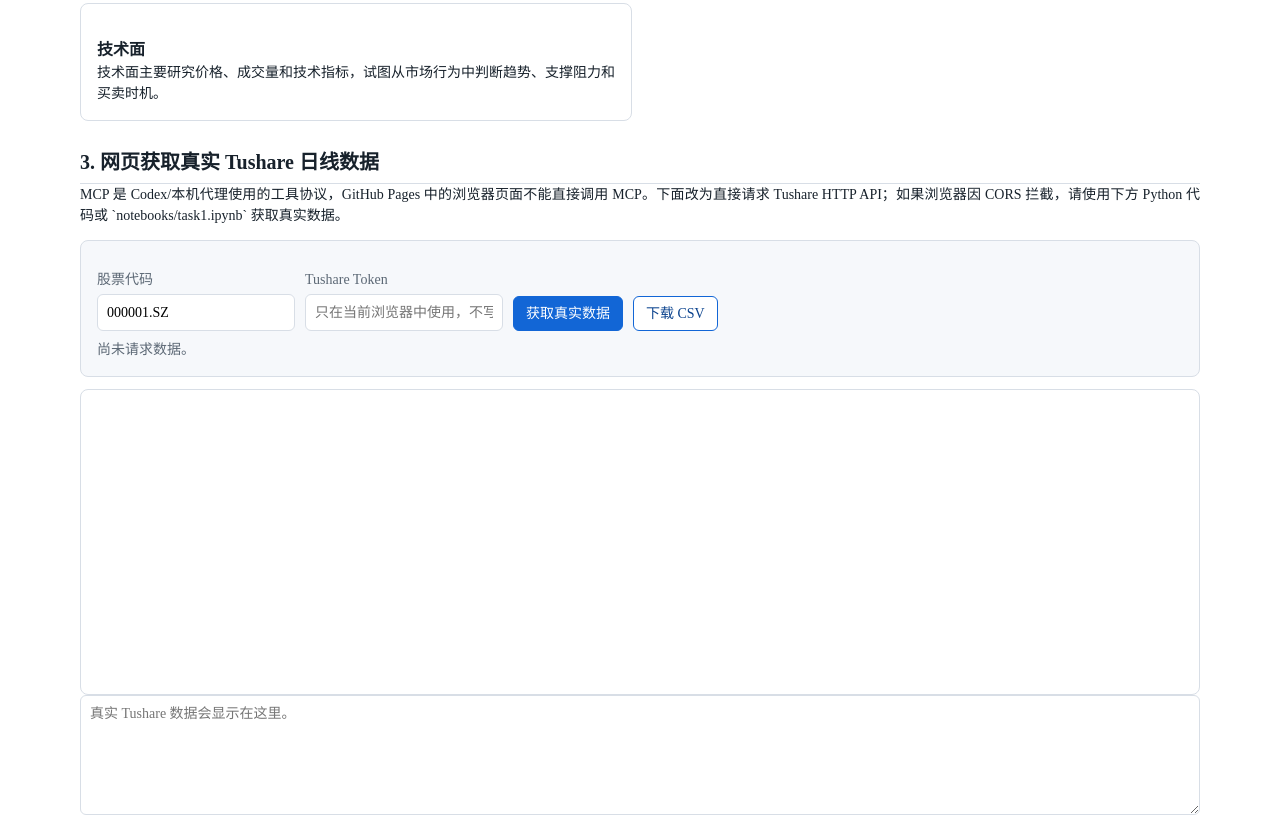
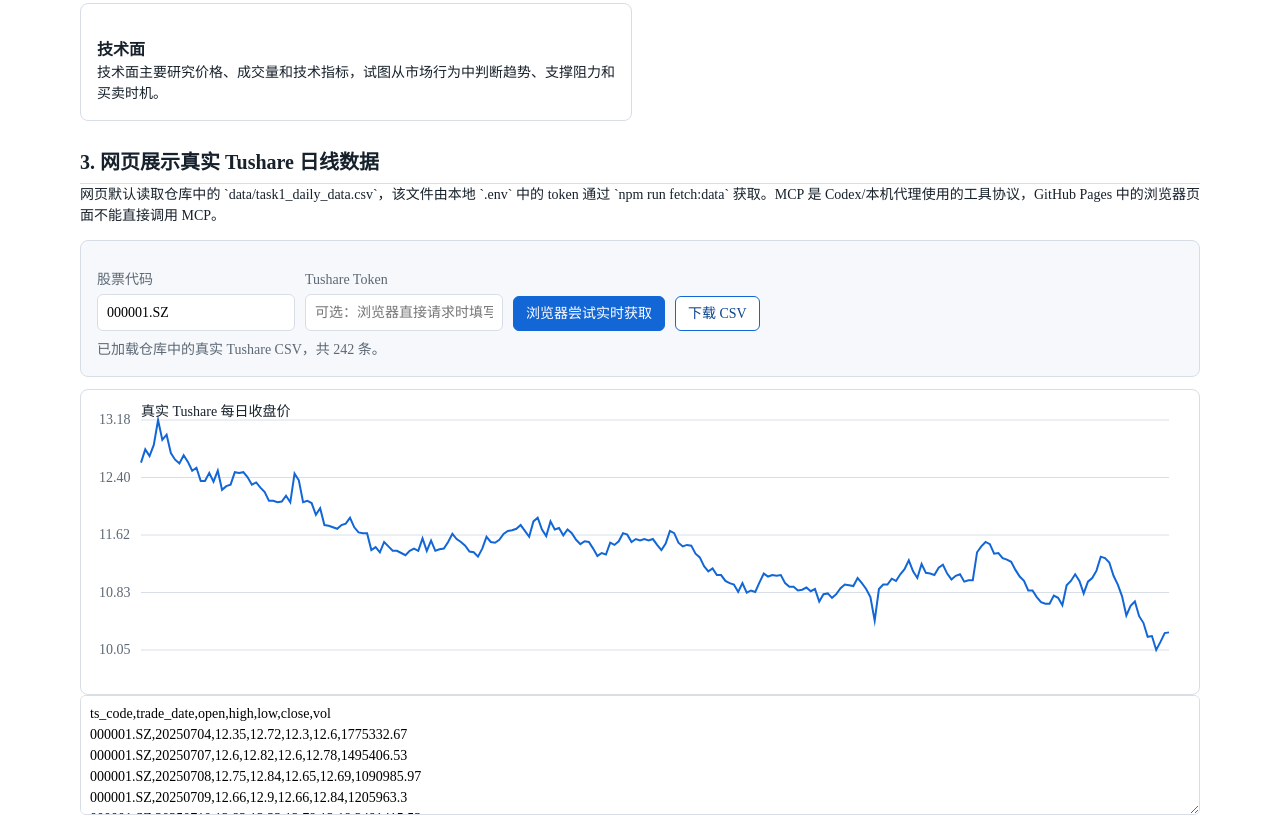
Before and after one commit to ChengChenNO1/AI-trader, a website: page task1.html in a window 1280 px wide. Shown: the part 465-1284 px from the top of the page. Drawn offline with Linux system fonts and the light colour scheme.

Commit message:
Load real Tushare CSV from env fetch

```diff
--- /dev/null
+++ b/data/task1_daily_data.csv
@@ -0,0 +1,243 @@
+ts_code,trade_date,open,high,low,close,vol
+000001.SZ,20250704,12.35,12.72,12.3,12.6,1775332.67
+000001.SZ,20250707,12.6,12.82,12.6,12.78,1495406.53
+000001.SZ,20250708,12.75,12.84,12.65,12.69,1090985.97
+000001.SZ,20250709,12.66,12.9,12.66,12.84,1205963.3
+000001.SZ,20250710,12.82,13.33,12.79,13.18,2481415.53
+000001.SZ,20250711,13.19,13.3,12.89,12.91,2443743.5
+000001.SZ,20250714,12.87,13.17,12.86,12.98,1872895.85
+000001.SZ,20250715,12.99,13.04,12.71,12.73,1810531.31
+000001.SZ,20250716,12.73,12.76,12.5,12.64,1927863.79
+000001.SZ,20250717,12.61,12.7,12.54,12.59,944641.4
+000001.SZ,20250718,12.62,12.75,12.6,12.7,1241206.11
+000001.SZ,20250721,12.64,12.71,12.55,12.61,1079026.62
+000001.SZ,20250722,12.6,12.6,12.32,12.49,1935229.16
+000001.SZ,20250723,12.46,12.63,12.45,12.53,1370520
+000001.SZ,20250724,12.53,12.53,12.33,12.35,1959350.57
+000001.SZ,20250725,12.33,12.46,12.32,12.35,1108266.66
+000001.SZ,20250728,12.35,12.53,12.32,12.46,1238242.78
+000001.SZ,20250729,12.46,12.51,12.34,12.34,1012818.01
+000001.SZ,20250730,12.35,12.64,12.34,12.49,1715163.6
+000001.SZ,20250731,12.51,12.55,12.22,12.23,1690081.25
+000001.SZ,20250801,12.24,12.33,12.15,12.28,1012186.98
+000001.SZ,20250804,12.24,12.38,12.21,12.3,1032689.69
+000001.SZ,20250805,12.3,12.5,12.28,12.47,1132078.2
+000001.SZ,20250806,12.47,12.52,12.4,12.46,690447.65
+000001.SZ,20250807,12.44,12.53,12.39,12.47,722053.05
+000001.SZ,20250808,12.48,12.53,12.39,12.4,829795.91
+000001.SZ,20250811,12.4,12.42,12.27,12.3,934353.15
+000001.SZ,20250812,12.3,12.4,12.3,12.33,680056.19
+000001.SZ,20250813,12.37,12.4,12.23,12.26,1119813.05
+000001.SZ,20250814,12.27,12.34,12.19,12.2,1241041.29
+000001.SZ,20250815,12.23,12.23,11.94,12.08,1948502.95
+000001.SZ,20250818,12.06,12.15,12.03,12.08,1239058.37
+000001.SZ,20250819,12.1,12.12,12.02,12.06,892859.89
+000001.SZ,20250820,12.06,12.12,11.98,12.07,1048738.53
+000001.SZ,20250821,12.05,12.19,12.03,12.15,1217418.25
+000001.SZ,20250822,12.15,12.17,11.98,12.06,1644259.77
+000001.SZ,20250825,12.12,12.53,12.1,12.45,3045087.53
+000001.SZ,20250826,12.45,12.5,12.3,12.36,1383598.61
+000001.SZ,20250827,12.32,12.36,12.05,12.06,1860049.5
+000001.SZ,20250828,12.09,12.14,11.97,12.08,1653587.93
+000001.SZ,20250829,12.05,12.22,12.03,12.05,1805125.68
+000001.SZ,20250901,12.05,12.05,11.85,11.89,1858459.02
+000001.SZ,20250902,11.85,11.99,11.84,11.98,1492715.66
+000001.SZ,20250903,11.98,12.01,11.74,11.75,1367232.49
+000001.SZ,20250904,11.76,11.77,11.6,11.74,1295300.02
+000001.SZ,20250905,11.73,11.74,11.63,11.72,819661.56
+000001.SZ,20250908,11.71,11.78,11.67,11.7,924431.04
+000001.SZ,20250909,11.71,11.78,11.68,11.75,860539.17
+000001.SZ,20250910,11.74,11.79,11.71,11.77,792668.39
+000001.SZ,20250911,11.77,11.85,11.71,11.85,963931.63
+000001.SZ,20250912,11.83,11.88,11.7,11.72,940385.1
+000001.SZ,20250915,11.7,11.72,11.63,11.65,840386.56
+000001.SZ,20250916,11.66,11.71,11.61,11.64,708048.49
+000001.SZ,20250917,11.64,11.67,11.58,11.64,771128.93
+000001.SZ,20250918,11.65,11.66,11.38,11.41,1386160.4
+000001.SZ,20250919,11.41,11.51,11.37,11.45,834651.23
+000001.SZ,20250922,11.44,11.47,11.37,11.38,596402.32
+000001.SZ,20250923,11.37,11.58,11.32,11.52,1341430.22
+000001.SZ,20250924,11.51,11.62,11.43,11.46,1139583.47
+000001.SZ,20250925,11.43,11.47,11.36,11.4,773275.94
+000001.SZ,20250926,11.39,11.44,11.32,11.4,753238.75
+000001.SZ,20250929,11.4,11.48,11.27,11.37,1176012.43
+000001.SZ,20250930,11.37,11.37,11.29,11.34,832479.47
+000001.SZ,20251009,11.33,11.41,11.27,11.4,1047469.06
+000001.SZ,20251010,11.37,11.49,11.36,11.43,1087947.75
+000001.SZ,20251013,11.32,11.46,11.28,11.4,1168801.73
+000001.SZ,20251014,11.39,11.6,11.36,11.57,1843428.36
+000001.SZ,20251015,11.34,11.42,11.26,11.4,1271061.03
+000001.SZ,20251016,11.38,11.55,11.36,11.54,1261936.87
+000001.SZ,20251017,11.5,11.58,11.38,11.4,1039666.32
+000001.SZ,20251020,11.41,11.45,11.27,11.42,952641.1
+000001.SZ,20251021,11.4,11.47,11.39,11.43,761164.62
+000001.SZ,20251022,11.4,11.54,11.4,11.52,833703.19
+000001.SZ,20251023,11.52,11.71,11.5,11.63,1373111.58
+000001.SZ,20251024,11.6,11.68,11.55,11.56,980475.3
+000001.SZ,20251027,11.54,11.61,11.44,11.52,1239485.26
+000001.SZ,20251028,11.53,11.58,11.42,11.47,821568.18
+000001.SZ,20251029,11.46,11.46,11.36,11.39,966213.64
+000001.SZ,20251030,11.38,11.47,11.36,11.38,943770.15
+000001.SZ,20251031,11.38,11.4,11.3,11.32,970192.93
+000001.SZ,20251103,11.34,11.44,11.3,11.43,952326.43
+000001.SZ,20251104,11.42,11.64,11.4,11.59,1503007.48
+000001.SZ,20251105,11.59,11.6,11.5,11.52,794926.05
+000001.SZ,20251106,11.5,11.58,11.47,11.51,766585.46
+000001.SZ,20251107,11.52,11.58,11.5,11.55,734850.55
+000001.SZ,20251110,11.52,11.64,11.45,11.63,827208.33
+000001.SZ,20251111,11.62,11.69,11.57,11.67,886508.87
+000001.SZ,20251112,11.7,11.79,11.65,11.68,1141325.38
+000001.SZ,20251113,11.68,11.72,11.57,11.7,978991.03
+000001.SZ,20251114,11.67,11.84,11.66,11.75,1316994.98
+000001.SZ,20251117,11.75,11.75,11.62,11.67,995232.87
+000001.SZ,20251118,11.65,11.69,11.57,11.59,670077.35
+000001.SZ,20251119,11.58,11.83,11.57,11.8,1334996.19
+000001.SZ,20251120,11.79,11.99,11.74,11.85,1637039.85
+000001.SZ,20251121,11.8,11.88,11.66,11.69,1465358.88
+000001.SZ,20251124,11.7,11.73,11.6,11.6,1117118.8
+000001.SZ,20251125,11.61,11.8,11.58,11.8,1028080.52
+000001.SZ,20251126,11.81,11.85,11.65,11.69,821301.09
+000001.SZ,20251127,11.66,11.71,11.58,11.71,1011847.1
+000001.SZ,20251128,11.67,11.68,11.58,11.61,884358.45
+000001.SZ,20251201,11.6,11.7,11.53,11.69,1037322.71
+000001.SZ,20251202,11.68,11.73,11.59,11.64,768059.93
+000001.SZ,20251203,11.64,11.7,11.54,11.55,944601.09
+000001.SZ,20251204,11.55,11.58,11.46,11.49,886089.88
+000001.SZ,20251205,11.49,11.54,11.4,11.53,890766.09
+000001.SZ,20251208,11.49,11.6,11.48,11.52,855898.93
+000001.SZ,20251209,11.52,11.54,11.43,11.43,733957.45
+000001.SZ,20251210,11.44,11.46,11.29,11.33,1044064.72
+000001.SZ,20251211,11.35,11.39,11.3,11.37,925261.29
+000001.SZ,20251212,11.37,11.43,11.3,11.35,1191894.72
+000001.SZ,20251215,11.34,11.54,11.33,11.51,940832.53
+000001.SZ,20251216,11.49,11.55,11.44,11.48,647351.36
+000001.SZ,20251217,11.47,11.58,11.42,11.53,701495.33
+000001.SZ,20251218,11.51,11.65,11.48,11.64,790466.54
+000001.SZ,20251219,11.63,11.65,11.58,11.62,649886.19
+000001.SZ,20251222,11.61,11.61,11.51,11.52,742369.16
+000001.SZ,20251223,11.52,11.6,11.5,11.56,666265.74
+000001.SZ,20251224,11.55,11.58,11.49,11.54,505243.56
+000001.SZ,20251225,11.54,11.62,11.52,11.56,547455.23
+000001.SZ,20251226,11.56,11.59,11.53,11.54,436339.84
+000001.SZ,20251229,11.54,11.62,11.5,11.56,648295.42
+000001.SZ,20251230,11.53,11.56,11.45,11.48,582584.33
+000001.SZ,20251231,11.48,11.49,11.4,11.41,590620.37
+000001.SZ,20260105,11.42,11.51,11.41,11.5,875491.18
+000001.SZ,20260106,11.5,11.68,11.48,11.67,1304648.42
+000001.SZ,20260107,11.66,11.82,11.62,11.64,966236.24
+000001.SZ,20260108,11.64,11.65,11.49,11.51,1100085.11
+000001.SZ,20260109,11.53,11.53,11.44,11.46,983390.04
+000001.SZ,20260112,11.45,11.49,11.42,11.48,855212.98
+000001.SZ,20260113,11.48,11.54,11.44,11.47,1061541.22
+000001.SZ,20260114,11.47,11.47,11.35,11.36,1274757.14
+000001.SZ,20260115,11.33,11.37,11.3,11.31,884959.77
+000001.SZ,20260116,11.34,11.34,11.16,11.19,1119472.54
+000001.SZ,20260119,11.15,11.21,11.11,11.12,804741.31
+000001.SZ,20260120,11.12,11.2,11.11,11.16,772276.09
+000001.SZ,20260121,11.15,11.18,11.06,11.07,900124.91
+000001.SZ,20260122,11.07,11.15,11.05,11.07,788634.62
+000001.SZ,20260123,11.07,11.09,10.98,10.99,1109994.29
+000001.SZ,20260126,10.98,11.06,10.92,10.96,1106246.65
+000001.SZ,20260127,10.96,11.03,10.93,10.94,894091.21
+000001.SZ,20260128,10.94,10.99,10.82,10.84,1438766.03
+000001.SZ,20260129,10.84,10.98,10.66,10.96,1852993.83
+000001.SZ,20260130,10.94,11.03,10.83,10.83,1091754.97
+000001.SZ,20260202,10.82,11.03,10.8,10.86,1223173.02
+000001.SZ,20260203,10.89,10.9,10.77,10.84,806628.16
+000001.SZ,20260204,10.85,10.98,10.84,10.97,695415.47
+000001.SZ,20260205,10.98,11.11,10.96,11.09,1177591.09
+000001.SZ,20260206,11.08,11.14,10.99,11.05,727709.59
+000001.SZ,20260209,11.05,11.11,11.01,11.07,619716.7
+000001.SZ,20260210,11.07,11.1,11.02,11.06,600429.99
+000001.SZ,20260211,11.06,11.09,11.02,11.07,431040.98
+000001.SZ,20260212,11.07,11.08,10.93,10.96,681340.24
+000001.SZ,20260213,10.96,10.99,10.9,10.91,555047.36
+000001.SZ,20260224,10.93,10.95,10.88,10.91,602512.4
+000001.SZ,20260225,10.91,10.95,10.78,10.86,1063134.87
+000001.SZ,20260226,10.86,10.91,10.8,10.87,712730.19
+000001.SZ,20260227,10.86,10.92,10.84,10.9,612227.96
+000001.SZ,20260302,10.85,10.89,10.77,10.85,838873.55
+000001.SZ,20260303,10.85,10.95,10.8,10.88,1028694.83
+000001.SZ,20260304,10.84,10.84,10.67,10.71,1089713.96
+000001.SZ,20260305,10.72,10.84,10.7,10.81,712641.18
+000001.SZ,20260306,10.78,10.84,10.77,10.82,476576.8
+000001.SZ,20260309,10.79,10.82,10.74,10.76,835892.38
+000001.SZ,20260310,10.77,10.81,10.73,10.81,790111.68
+000001.SZ,20260311,10.79,10.9,10.77,10.89,720534.64
+000001.SZ,20260312,10.87,10.96,10.85,10.94,754905.58
+000001.SZ,20260313,10.93,11,10.87,10.93,841939.15
+000001.SZ,20260316,10.93,10.97,10.88,10.92,715603.01
+000001.SZ,20260317,10.91,11.07,10.9,11.03,1076656.81
+000001.SZ,20260318,11.04,11.04,10.91,10.96,791079.4
+000001.SZ,20260319,10.92,10.97,10.86,10.88,624211.95
+000001.SZ,20260320,10.87,10.94,10.76,10.77,834082.56
+000001.SZ,20260323,10.68,10.68,10.43,10.45,1580088.33
+000001.SZ,20260324,10.52,10.89,10.52,10.88,1622251.27
+000001.SZ,20260325,10.89,10.95,10.79,10.94,744779.91
+000001.SZ,20260326,10.91,11.05,10.9,10.94,827664.09
+000001.SZ,20260327,10.91,11.05,10.83,11.02,884128.62
+000001.SZ,20260330,10.98,11.05,10.94,10.99,632522.1
+000001.SZ,20260331,11,11.18,10.99,11.08,1164565.34
+000001.SZ,20260401,11.09,11.23,11.08,11.15,918925.39
+000001.SZ,20260402,11.15,11.32,11.13,11.27,1148895.22
+000001.SZ,20260403,11.28,11.28,11.09,11.12,757757.33
+000001.SZ,20260407,11.12,11.14,10.97,11.03,607955.21
+000001.SZ,20260408,11.11,11.22,11.05,11.22,812975.89
+000001.SZ,20260409,11.17,11.22,11.06,11.1,602364.93
+000001.SZ,20260410,11.1,11.13,11.07,11.09,481046.93
+000001.SZ,20260413,11.05,11.09,11.03,11.07,406104.13
+000001.SZ,20260414,11.07,11.17,11.07,11.17,496151.09
+000001.SZ,20260415,11.16,11.22,11.15,11.21,503937.93
+000001.SZ,20260416,11.2,11.23,11.07,11.09,680914.6
+000001.SZ,20260417,11.09,11.11,10.99,11.01,722530.42
+000001.SZ,20260420,11.01,11.07,10.96,11.06,630033.66
+000001.SZ,20260421,11.04,11.16,11.03,11.08,806946.34
+000001.SZ,20260422,11.08,11.09,10.95,10.98,839053.99
+000001.SZ,20260423,10.98,11.03,10.93,11,648066.61
+000001.SZ,20260424,10.98,11.03,10.92,11,582710.12
+000001.SZ,20260427,11.33,11.57,11.29,11.38,3401275.67
+000001.SZ,20260428,11.36,11.46,11.32,11.46,1674258.83
+000001.SZ,20260429,11.43,11.54,11.39,11.52,1378423.44
+000001.SZ,20260430,11.5,11.6,11.46,11.49,1139241.62
+000001.SZ,20260506,11.5,11.5,11.3,11.36,1216387.55
+000001.SZ,20260507,11.37,11.39,11.3,11.37,936958.06
+000001.SZ,20260508,11.34,11.42,11.3,11.3,798819.86
+000001.SZ,20260511,11.29,11.31,11.16,11.28,931865.21
+000001.SZ,20260512,11.28,11.36,11.21,11.25,1029038.42
+000001.SZ,20260513,11.25,11.28,11.11,11.14,1017973.92
+000001.SZ,20260514,11.14,11.15,11.05,11.05,794368.41
+000001.SZ,20260515,11.05,11.11,10.96,10.99,974741.76
+000001.SZ,20260518,10.96,10.97,10.82,10.86,856381.57
+000001.SZ,20260519,10.83,10.92,10.83,10.86,793529.13
+000001.SZ,20260520,10.86,10.88,10.76,10.77,747632.14
+000001.SZ,20260521,10.78,10.8,10.69,10.7,1110211.08
+000001.SZ,20260522,10.7,10.73,10.65,10.68,954132.73
+000001.SZ,20260525,10.68,10.76,10.64,10.68,663102.95
+000001.SZ,20260526,10.71,10.83,10.66,10.79,837346.9
+000001.SZ,20260527,10.76,10.85,10.72,10.76,839727.18
+000001.SZ,20260528,10.76,10.79,10.63,10.66,900711.07
+000001.SZ,20260529,10.65,10.93,10.62,10.93,1399367.8
+000001.SZ,20260601,10.9,10.99,10.81,10.99,954595.69
+000001.SZ,20260602,10.98,11.1,10.94,11.08,885428.42
+000001.SZ,20260603,11.03,11.06,10.92,10.99,825271.72
+000001.SZ,20260604,10.91,10.97,10.77,10.82,869270.83
+000001.SZ,20260605,10.83,11.03,10.83,10.98,1003503.34
+000001.SZ,20260608,10.97,11.1,10.96,11.03,1090926.46
+000001.SZ,20260609,11.01,11.19,10.96,11.13,1149672.34
+000001.SZ,20260610,11.07,11.35,11.07,11.32,1543176.39
+000001.SZ,20260611,11.32,11.39,11.25,11.3,1156222.22
+000001.SZ,20260612,11,11.25,10.88,11.24,2032355.46
+000001.SZ,20260615,11.21,11.21,10.98,11.06,1541304.95
+000001.SZ,20260616,11.05,11.12,10.91,10.94,942708.04
+000001.SZ,20260617,10.97,10.99,10.75,10.78,965828.03
+000001.SZ,20260618,10.74,10.77,10.52,10.52,1426893.16
+000001.SZ,20260622,10.52,10.67,10.42,10.65,1265316.72
+000001.SZ,20260623,10.65,10.91,10.63,10.71,1190604.07
+000001.SZ,20260624,10.68,10.78,10.51,10.51,1125841.14
+000001.SZ,20260625,10.47,10.59,10.41,10.42,1083999.05
+000001.SZ,20260626,10.42,10.47,10.19,10.23,1236481.64
+000001.SZ,20260629,10.22,10.32,10.02,10.24,1124139.78
+000001.SZ,20260630,10.22,10.22,10.04,10.05,1111352.81
+000001.SZ,20260701,10.05,10.18,9.99,10.16,906889.82
+000001.SZ,20260702,10.2,10.36,10.17,10.28,1004748.67
+000001.SZ,20260703,10.29,10.4,10.18,10.29,863326.64
--- a/package.json
+++ b/package.json
@@ -1,5 +1,6 @@
 {
   "scripts": {
+    "fetch:data": "node scripts/fetch-tushare.mjs",
     "test": "node tests/smoke.mjs"
   }
 }
--- a/script.js
+++ b/script.js
@@ -77,6 +77,12 @@ function downloadText(filename, text) {
   a.download = filename;
   a.click();
   URL.revokeObjectURL(url);
+}
+
+async function loadDefaultCsv() {
+  const response = await fetch("data/task1_daily_data.csv", { cache: "no-store" });
+  if (!response.ok) throw new Error("未找到 data/task1_daily_data.csv，请先运行 npm run fetch:data。");
+  return response.text();
 }
 
 function parseCsv(text) {
@@ -184,6 +190,22 @@ async function fetchTushareDaily() {
   }
 }
 
+async function initTask1RealData() {
+  const preview = document.getElementById("csvPreview");
+  const status = document.getElementById("fetchStatus");
+  if (!preview || !status) return;
+  try {
+    const csv = await loadDefaultCsv();
+    const rows = normalizeRows(parseCsv(csv));
+    preview.value = csv;
+    drawLineChart("closeChart", [{ values: rows.map((row) => row.close), color: "#1266d6" }], { title: "真实 Tushare 每日收盘价" });
+    document.getElementById("downloadRealCsv").onclick = () => downloadText("task1_daily_data.csv", csv);
+    status.textContent = `已加载仓库中的真实 Tushare CSV，共 ${rows.length} 条。`;
+  } catch (error) {
+    status.textContent = error.message;
+  }
+}
+
 function diagnose(rows) {
   const closes = rows.map((row) => Number(row.close)).filter(Number.isFinite);
   return {
@@ -248,6 +270,10 @@ window.addEventListener("DOMContentLoaded", () => {
     button.addEventListener("click", () => copyCode(button.dataset.copy));
   });
   document.getElementById("fetchTushare")?.addEventListener("click", fetchTushareDaily);
+  initTask1RealData();
+  loadDefaultCsv().then((csv) => {
+    if (document.getElementById("diagnosis")) analyzeRows(parseCsv(csv));
+  }).catch(() => {});
   document.getElementById("csvInput")?.addEventListener("change", async (event) => {
     const selected = event.target.files[0];
     if (!selected) return;
--- a/task1.html
+++ b/task1.html
@@ -25,13 +25,13 @@
       <div class="card"><h3>技术面</h3><p>技术面主要研究价格、成交量和技术指标，试图从市场行为中判断趋势、支撑阻力和买卖时机。</p></div>
     </div>
 
-    <h2>3. 网页获取真实 Tushare 日线数据</h2>
-    <p>MCP 是 Codex/本机代理使用的工具协议，GitHub Pages 中的浏览器页面不能直接调用 MCP。下面改为直接请求 Tushare HTTP API；如果浏览器因 CORS 拦截，请使用下方 Python 代码或 `notebooks/task1.ipynb` 获取真实数据。</p>
+    <h2>3. 网页展示真实 Tushare 日线数据</h2>
+    <p>网页默认读取仓库中的 `data/task1_daily_data.csv`，该文件由本地 `.env` 中的 token 通过 `npm run fetch:data` 获取。MCP 是 Codex/本机代理使用的工具协议，GitHub Pages 中的浏览器页面不能直接调用 MCP。</p>
     <div class="panel soft">
       <div class="form-row">
         <label>股票代码<input id="stockInput" value="000001.SZ"></label>
-        <label>Tushare Token<input id="tokenInput" type="password" placeholder="只在当前浏览器中使用，不写入仓库"></label>
-        <button id="fetchTushare">获取真实数据</button>
+        <label>Tushare Token<input id="tokenInput" type="password" placeholder="可选：浏览器直接请求时填写"></label>
+        <button id="fetchTushare">浏览器尝试实时获取</button>
         <button id="downloadRealCsv" class="secondary">下载 CSV</button>
       </div>
       <p id="fetchStatus" class="note">尚未请求数据。</p>
```
Also changed, not shown: agent.md (+1 -0 lines), scripts/fetch-tushare.mjs (added, +54 -0 lines), task2.html (+1 -1 lines), tests/smoke.mjs (+5 -3 lines), 1 other file.
